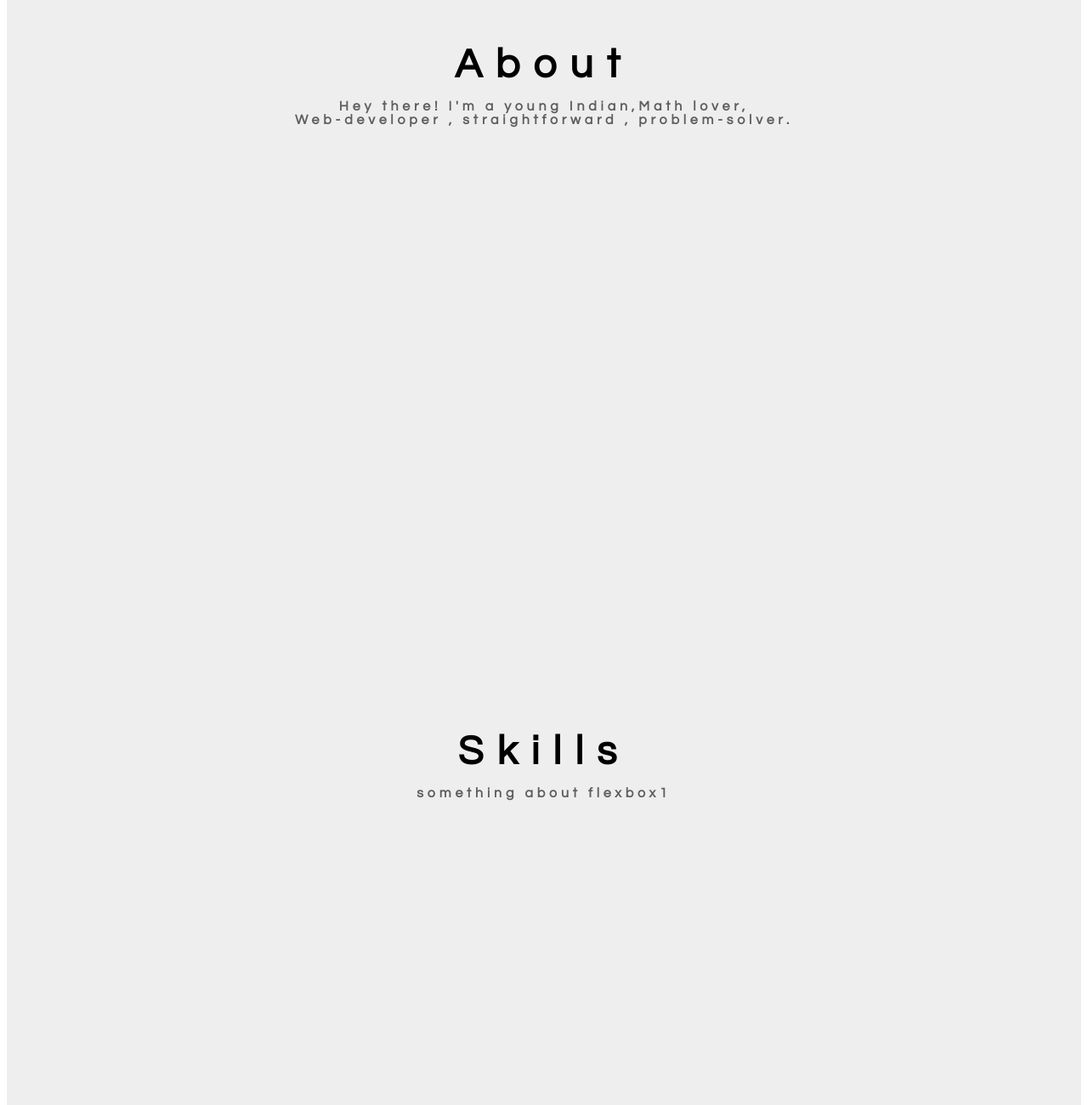
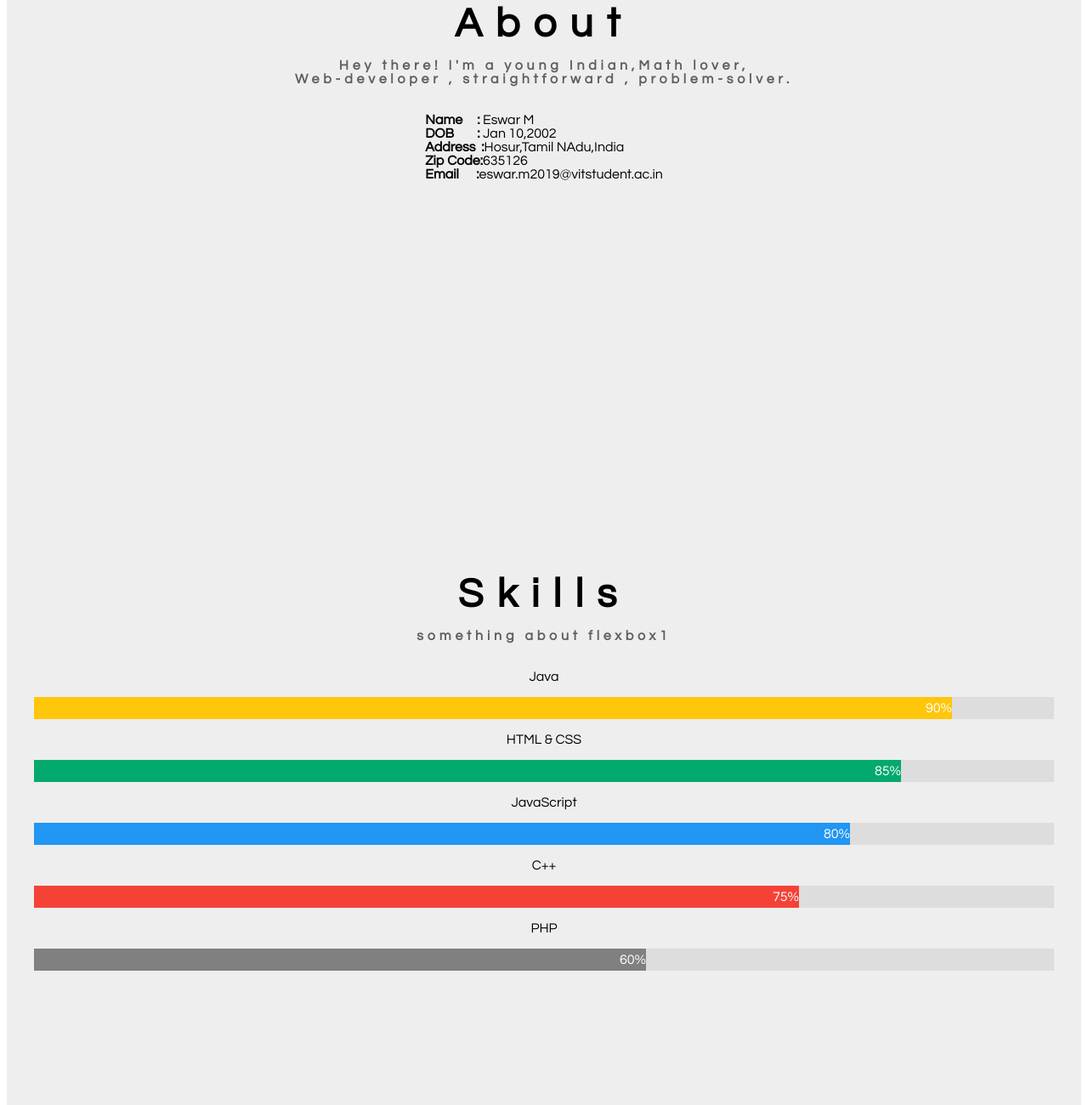
Before and after one commit to Alonelover10/Alonelover10.github.io, a plain HTML site: page index.html in a window 1280 px wide. Shown: the part 1100-2400 px from the top of the page at 85% size. Drawn offline with nearby package versions, Linux system fonts and the light colour scheme.

Commit message:
added skills tab

```diff
--- a/index.html
+++ b/index.html
@@ -35,13 +35,42 @@
 <main class="et-main">
   <section class="et-slide" id="tab-es6">
     <h1>About</h1>
-    <h3>Hey there! I'm a young Indian,Math lover,<br>Web-developer , straightforward , problem-solver.</h3>
-
+    <h3>Hey there! I'm a young Indian,Math lover,<br>Web-developer , straightforward , problem-solver.</h3><br>
+    <div style="text-align: left;">
+    <b>Name&nbsp;&nbsp;&nbsp;&nbsp;&nbsp;:</b> Eswar M<br>
+    <b>DOB&nbsp;&nbsp;&nbsp;&nbsp;&nbsp;&nbsp;&nbsp;&nbsp;:</b> Jan 10,2002<br>
+    <b>Address&nbsp;&nbsp;:</b>Hosur,Tamil NAdu,India<br>
+    <b>Zip Code:</b>635126<br>
+    <b>Email&nbsp;&nbsp;&nbsp;&nbsp;&nbsp;&nbsp;:</b>eswar.m2019@vitstudent.ac.in
+    </div>
 
   </section>
   <section class="et-slide" id="tab-flexbox">
     <h1>Skills</h1>
     <h3>something about flexbox1</h3>
+    <p class="s1">Java</p>
+<div class="container">
+  <div class="skills java">90%</div>
+</div>
+    <p class="s1">HTML &amp; CSS</p>
+<div class="container">
+  <div class="skills html">85%</div>
+</div>
+
+<p class="s1">JavaScript</p>
+<div class="container">
+  <div class="skills css">80%</div>
+</div>
+
+<p class="s1">C++</p>
+<div class="container">
+  <div class="skills js">75%</div>
+</div>
+
+<p class="s1">PHP</p>
+<div class="container">
+  <div class="skills php">60%</div>
+</div>
   </section>
   <section class="et-slide" id="tab-react">
     <h1>WebDev</h1>
--- a/style.css
+++ b/style.css
@@ -4,7 +4,7 @@ body {
 a {
     text-decoration: none;
 }
-.et-hero-tabs, .et-slide {
+.et-hero-tabs, .et-slide  {
     display: flex;
     flex-direction: column;
     justify-content: center;
@@ -108,3 +108,24 @@ a {
    border-color: transparent;
  }
 }
+
+.container {
+    width: 100%; /* Full width */
+    background-color: #ddd; /* Grey background */
+  }
+
+  .skills {
+    text-align: right; /* Right-align text */
+    padding-top: 5px; /* Add top padding */
+    padding-bottom: 5px; /* Add bottom padding */
+    color: white; /* White text color */
+  }
+  .java{width: 90%; background-color: #ffc60b;}
+  .html {width: 85%; background-color: #04AA6D;} /* Green */
+  .css {width: 80%; background-color: #2196F3;} /* Blue */
+  .js {width: 75%; background-color: #f44336;} /* Red */
+  .php {width: 60%; background-color: #808080;} /* Dark Grey */
+
+  .s1{
+      font-size: 2vh;
+  }
```
